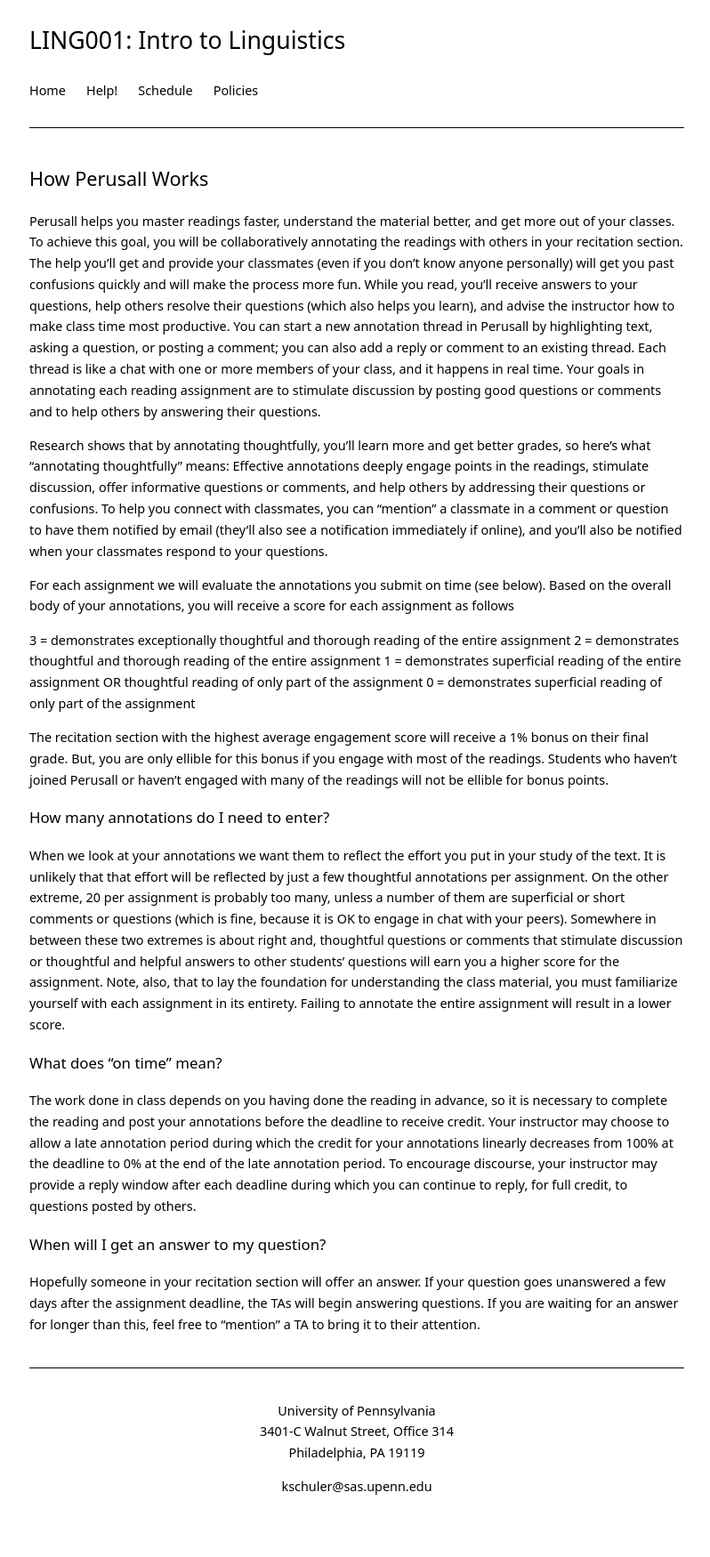
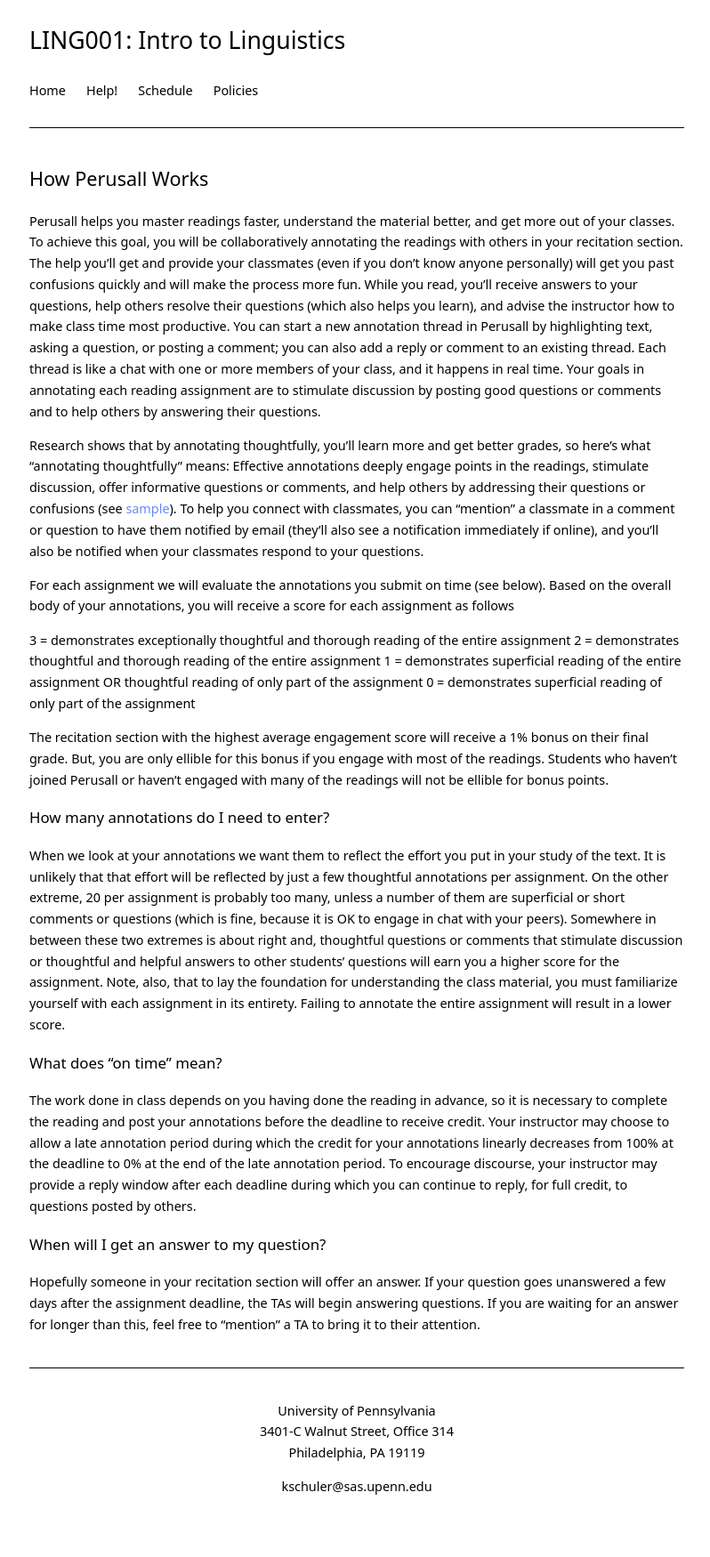
Before and after one commit to kschuler/ling001, a Jekyll site: the page built from resources/how-to-perusall.md, in a window 1280 px wide. Shown: the whole page at 89% size, without its empty margins (239-1037 px from the left). Built offline with Jekyll 4.4.1, drawn with Linux system fonts in a browser that asks for light colours; our own code applies the rules of GitHub Pages for plain Markdown files.

Commit message:
Update how-to-perusall.md

```diff
--- a/resources/how-to-perusall.md
+++ b/resources/how-to-perusall.md
@@ -2,7 +2,7 @@
 
 Perusall helps you master readings faster, understand the material better, and get more out of your classes. To achieve this goal, you will be collaboratively annotating the readings with others in your recitation section. The help you’ll get and provide your classmates (even if you don’t know anyone personally) will get you past confusions quickly and will make the process more fun. While you read, you’ll receive answers to your questions, help others resolve their questions (which also helps you learn), and advise the instructor how to make class time most productive. You can start a new annotation thread in Perusall by highlighting text, asking a question, or posting a comment; you can also add a reply or comment to an existing thread. Each thread is like a chat with one or more members of your class, and it happens in real time. Your goals in annotating each reading assignment are to stimulate discussion by posting good questions or comments and to help others by answering their questions.
 
-Research shows that by annotating thoughtfully, you’ll learn more and get better grades, so here’s what “annotating thoughtfully” means: Effective annotations deeply engage points in the readings, stimulate discussion, offer informative questions or comments, and help others by addressing their questions or confusions. To help you connect with classmates, you can “mention” a classmate in a comment or question to have them notified by email (they’ll also see a notification immediately if online), and you’ll also be notified when your classmates respond to your questions.
+Research shows that by annotating thoughtfully, you’ll learn more and get better grades, so here’s what “annotating thoughtfully” means: Effective annotations deeply engage points in the readings, stimulate discussion, offer informative questions or comments, and help others by addressing their questions or confusions (see [sample](https://perusall.com/downloads/scoring-examples.pdf)). To help you connect with classmates, you can “mention” a classmate in a comment or question to have them notified by email (they’ll also see a notification immediately if online), and you’ll also be notified when your classmates respond to your questions.
 
 For each assignment we will evaluate the annotations you submit on time (see below). Based on the overall body of your annotations, you will receive a score for each assignment as follows
 
```
